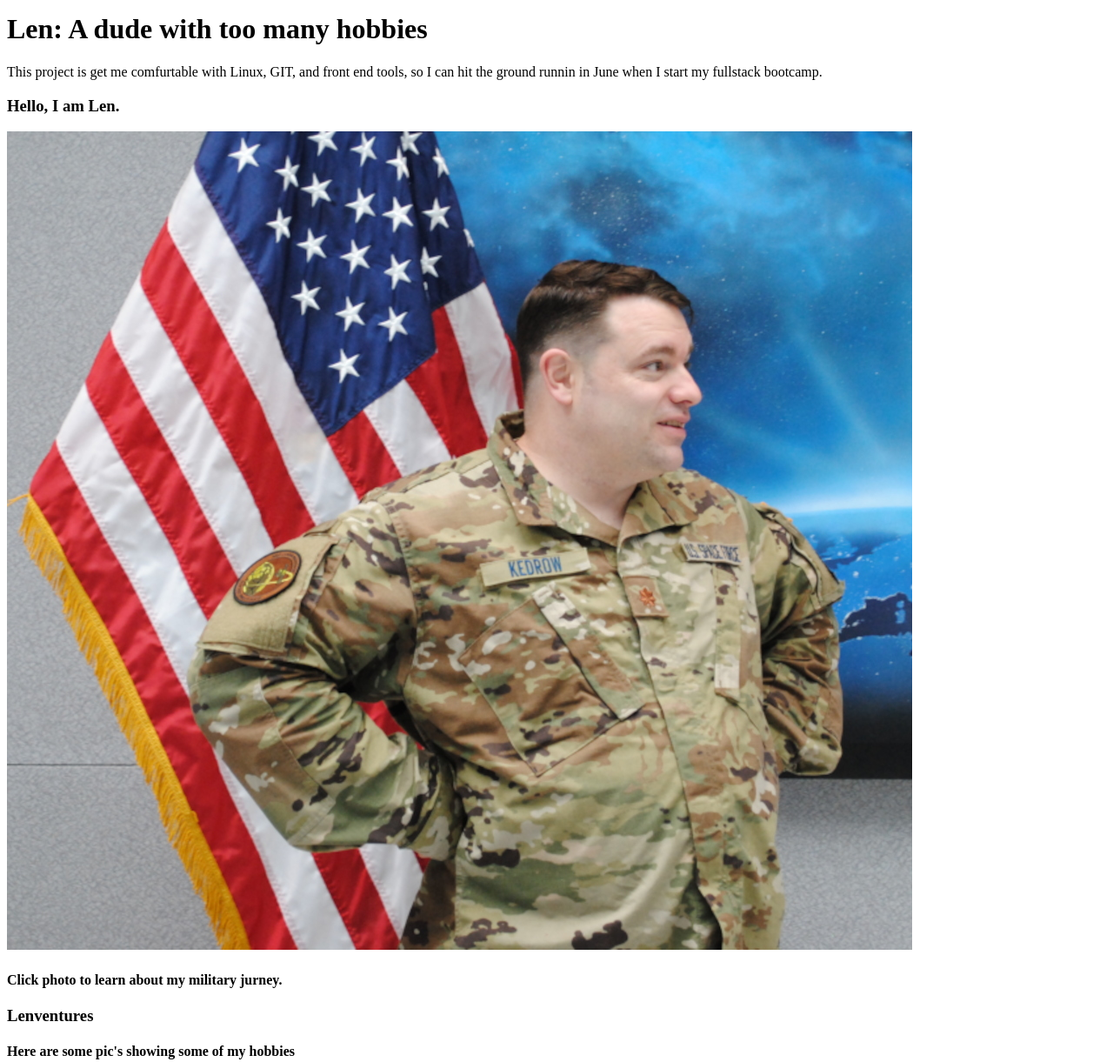
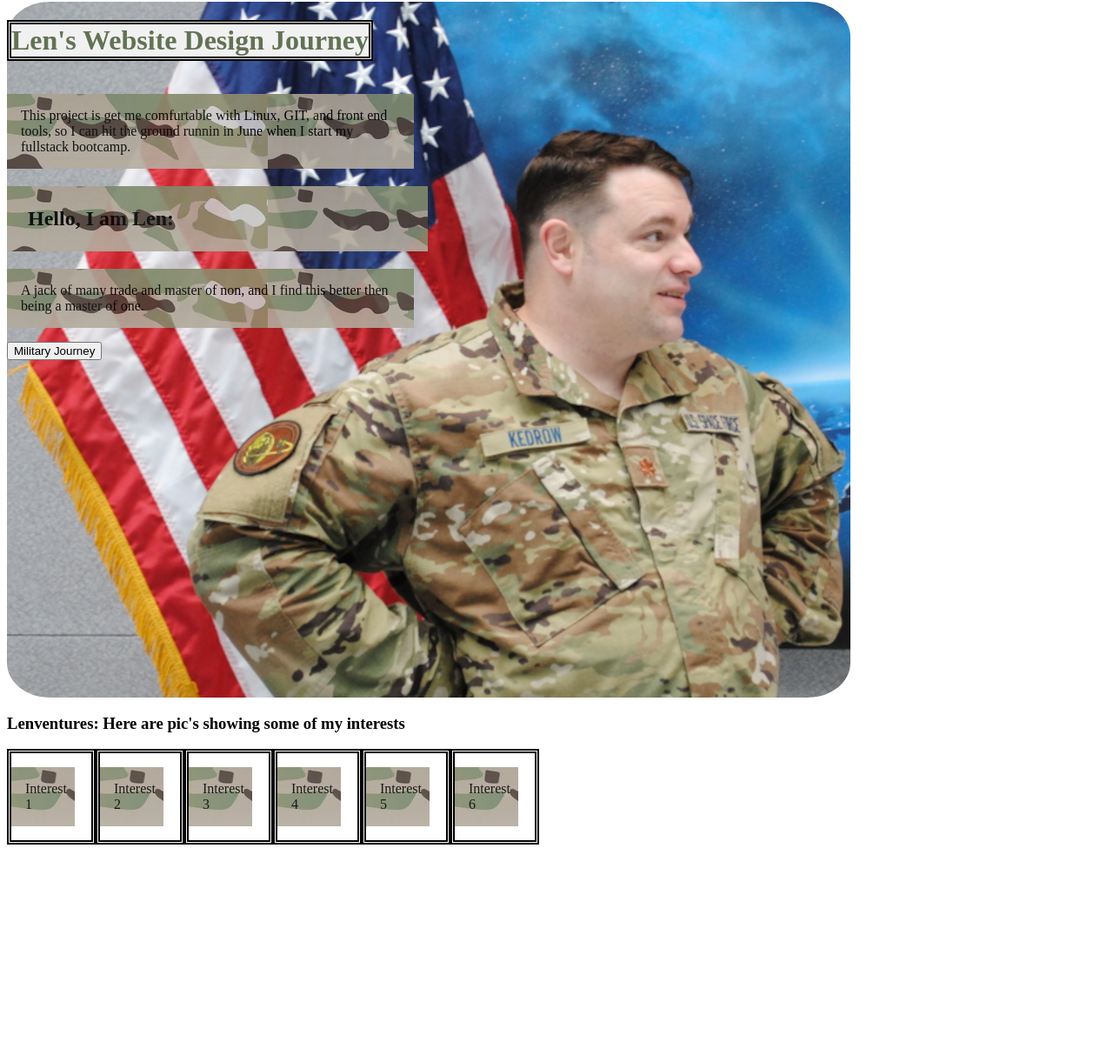
Before and after one commit to Len-Kedrow/webdev-journey, a plain HTML site: page webpage/index.html in a window 1280 px wide. Shown: the part 6-1227 px from the top of the page at 87% size. After the commit the page ends 977 px from the top, so only its background shows below. Drawn offline with Linux system fonts and the light colour scheme.

Commit message:
created a css file and played with setting with out using flex or grid. I could conthinue this forever, so instead I will push this version and move on.

```diff
--- a/webpage/index.html
+++ b/webpage/index.html
@@ -5,15 +5,33 @@
     <meta charset="UTF-8">
     <meta name="viewport" content="width=device-width, initial-scale=1.0">
     <title>Len's Portfolio</title>
+    <link
+        rel="stylesheet"
+        href="styles.css"
+    />
 </head>
+
+
 <body>
-    <H1>Len: A dude with too many hobbies</H1>
-        <p>This project is  get me comfurtable with Linux, GIT, and front end tools, so I can hit the ground runnin in June when I start my fullstack bootcamp.</p>
-            <h3>Hello, I am Len.</h3>
-            <a href="./military.html"><img src="./images/smlluniform.JPG"> </a>
-            <h4>Click photo to learn about my military jurney.</h4>
+    <div id="abovethefold">
 
-        <h3>Lenventures</h3>
-            <h4>Here are some pic's showing some of my hobbies</h4>
+        <H1>Len's Website Design Journey</H1>
+            <p>This project is  get me comfurtable with Linux, GIT, and front end tools, so I can hit the ground runnin in June when I start my fullstack bootcamp.</p>
+            <div class="memyselfi">
+                <h2>Hello, I am Len:</h2>
+                <p>A jack of many trade and master of non, and I find this better then being a master of one.</p>
+            </div>
+            <!--<a href="./military.html"><img src="./images/smlluniform.JPG"> </a>-->
+<a href="./military.html"><button type="button">Military Journey</button></a>
+    </div>
 
+    <div id=#lenventures>
+        <h3>Lenventures: Here are pic's showing some of my interests</h3>
+        <div class="interest"> <p>Interest 1</p></div>
+        <div class="interest"> <p>Interest 2</p></div>
+        <div class="interest"> <p>Interest 3</p></div>
+        <div class="interest"> <p>Interest 4</p></div>
+        <div class="interest"> <p>Interest 5</p></div>
+        <div class="interest"> <p>Interest 6</p></div>
+    </div>
 </html>
--- /dev/null
+++ b/webpage/styles.css
@@ -0,0 +1,57 @@
+/*background-color: #F1F1F1;*/
+
+
+
+h1{color: #627254;
+    display: inline-block;
+    background-color: #F1F1F1;
+    padding: 10 em;
+    margin: 10 em;
+    border: thick double black;
+
+    column-span: none;
+
+}
+#abovethefold{
+    display: inline-block;
+    background-image: url("./images/smlluniform.JPG");
+    border-right-width: 100%;
+    border-radius: 5%;
+    height: 800px;
+}
+
+p, h2{
+    display: block;
+    width: 45%;
+    background-image: url("./images/camo.jpeg");
+    padding: 1em;
+    opacity:90%;
+
+}
+
+.interest {
+    border: thick double black;
+    float: left;
+    padding 10em;
+    margin 50em;
+
+}
+
+.homes, .JOBS{
+    border: thick double black;
+
+    padding 10em;
+    margin 50em;
+
+}
+
+h3{
+display: block;
+
+}
+
+
+p{
+    color: black;
+
+}
```
Also changed, not shown: webpage/military.html (+21 -15 lines), webpage/images/camo.jpeg (added).
